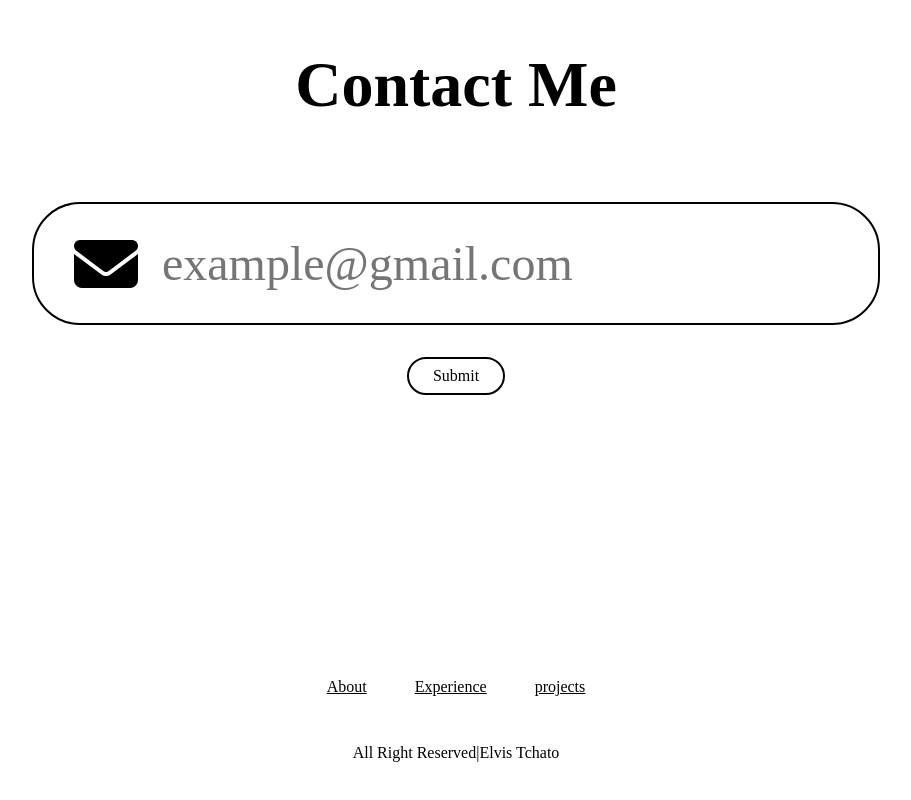
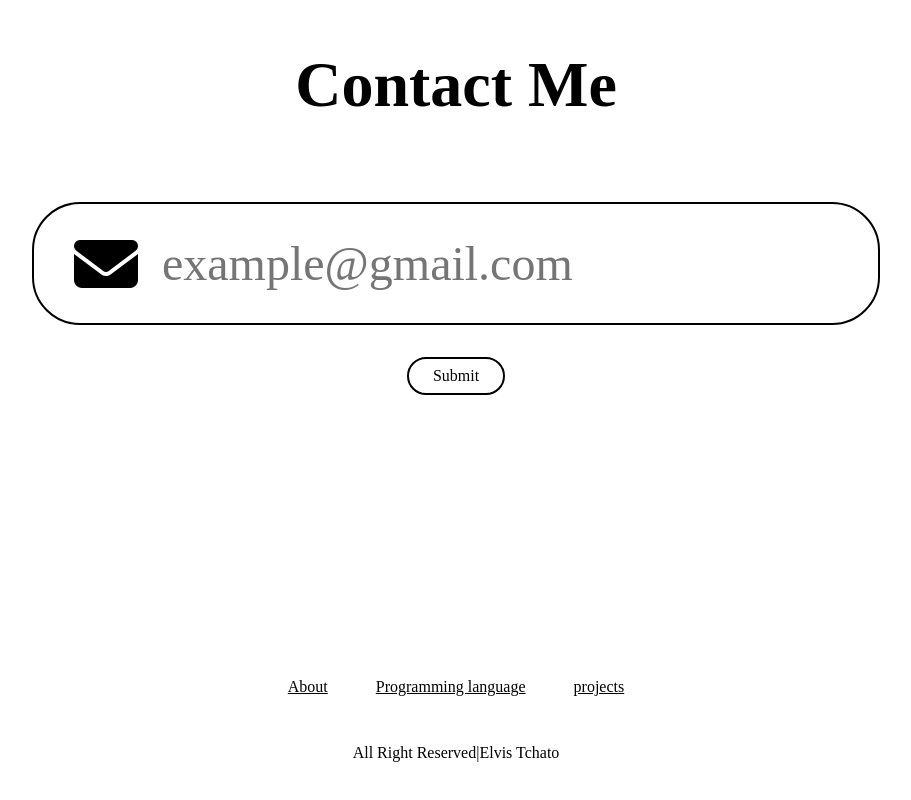
Before and after one commit to wise-cell/Hackathon-1, a plain HTML site: page index.html in a window 1280 px wide. Shown: the part 2711-3511 px from the top of the page, without its empty margins (184-1095 px from the left). Drawn offline with Linux system fonts and the light colour scheme; a script that the page names is missing.

Commit message:
Update index.html

```diff
--- a/index.html
+++ b/index.html
@@ -140,7 +140,7 @@
             <a href="#about">About</a>
         </li>
         <li>
-            <a href="#experience">Experience</a>
+            <a href="#Programming language">Programming language</a>
         </li>
         <li>
             <a href="#projects">projects</a>
```
